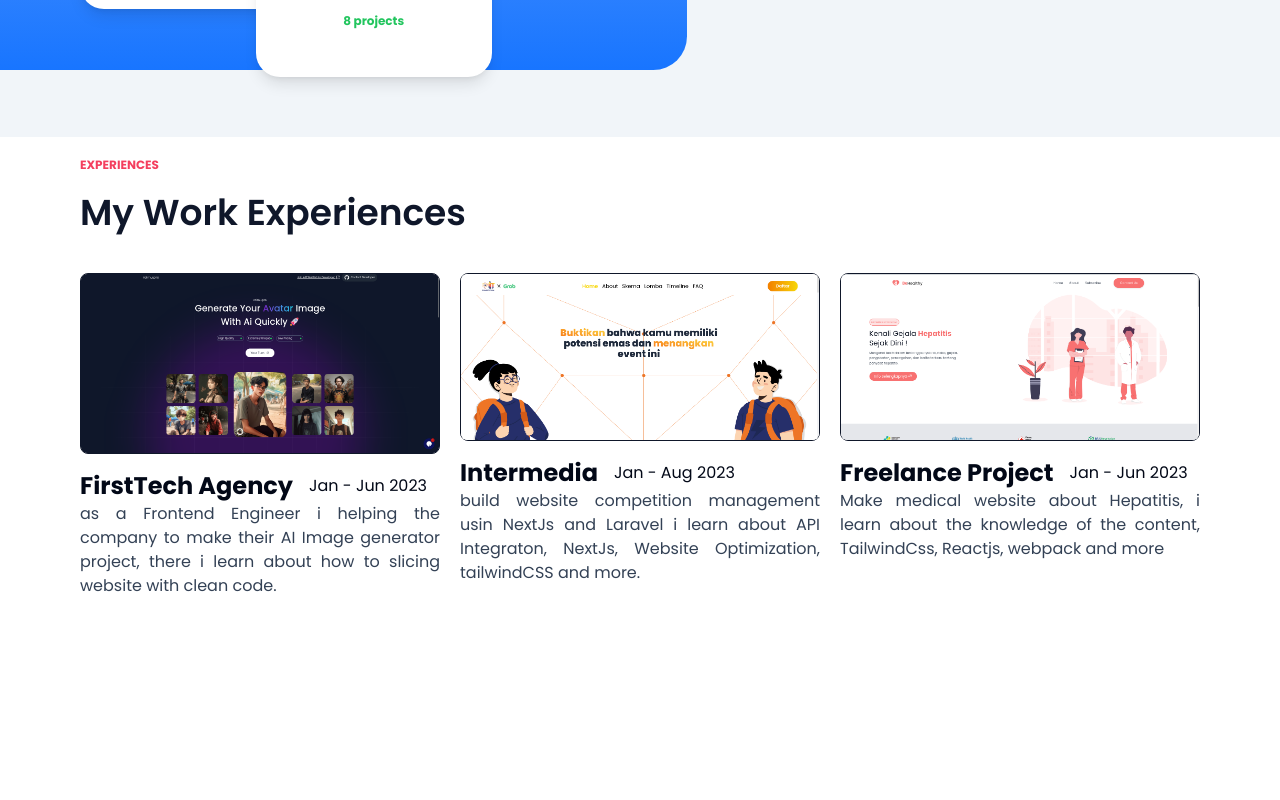
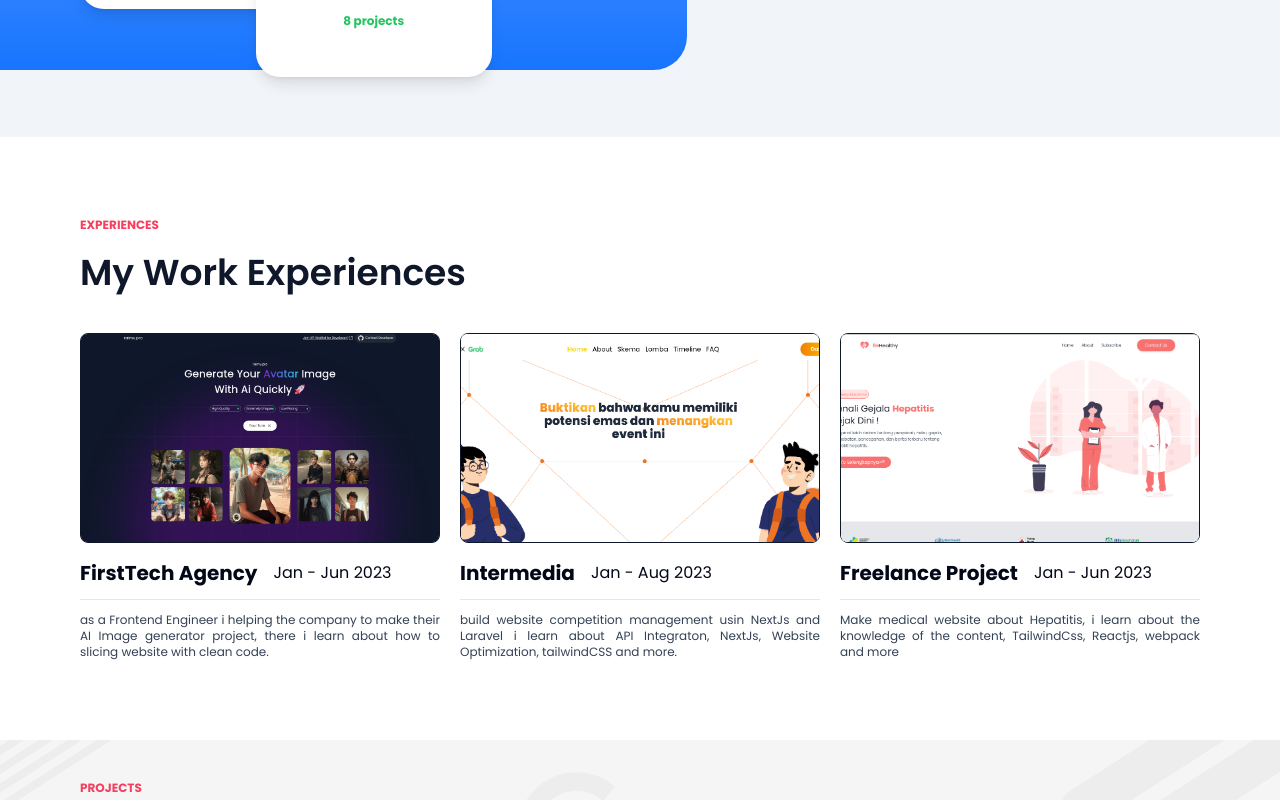
Before and after one commit to Taufik-H/portfoliov2, a Next.js app: page / in a window 1280 px wide. Shown: the part 1000-1800 px from the top of the page. Built offline with nearby package versions, Linux system fonts and the light colour scheme.

Commit message:
fix layouting

```diff
--- a/components/CardExperience.tsx
+++ b/components/CardExperience.tsx
@@ -16,14 +16,14 @@ const CardExperience = ({ image, title, date, desc }: CardExperiencepProps) => {
           width={400}
           height={300}
           alt="raimu"
-          className="rounded-md w-full object-cover"
+          className="rounded-md w-full object-cover h-52"
         />
       </div>
-      <div className="flex gap-4 items-center mt-4">
-        <h3 className="font-bold text-2xl capitalize">{title}</h3>
-        <p className="font-sm text-semibold">{date}</p>
+      <div className="flex gap-4 items-center mt-4 pb-3 border-b mb-3 ">
+        <h3 className="font-bold text-xl capitalize">{title}</h3>
+        <p className="font-xs text-semibold">{date}</p>
       </div>
-      <p className=" text-slate-700 text-justify">{desc}</p>
+      <p className=" text-slate-700 text-justify text-xs">{desc}</p>
     </div>
   );
 };
--- a/components/Experiences.tsx
+++ b/components/Experiences.tsx
@@ -5,7 +5,7 @@ import CardExperience from "./CardExperience";
 
 const Experiences = () => {
   return (
-    <section className="max-container padding-container pt-5 h-screen">
+    <section className="max-container padding-container py-20 ">
       <PageTitle subtitle="my work experiences" title="experiences" />
       <div className="flexCenter flex-col md:flex-row items-cente mt-10 gap-5">
         <CardExperience
--- a/components/Navbar.tsx
+++ b/components/Navbar.tsx
@@ -11,7 +11,7 @@ const Navbar = () => {
   const [isOpen, setIsOpen] = useState(false);
 
   return (
-    <nav className="flexBetween relative z-30 py-5 max-container padding-container items-center">
+    <nav className="flexBetween  z-30 py-5 max-container padding-container items-center sticky sticky-">
       <Link className="font-black text-blue-600 text-2xl" href={"/"}>
         Portfolio
       </Link>
```
